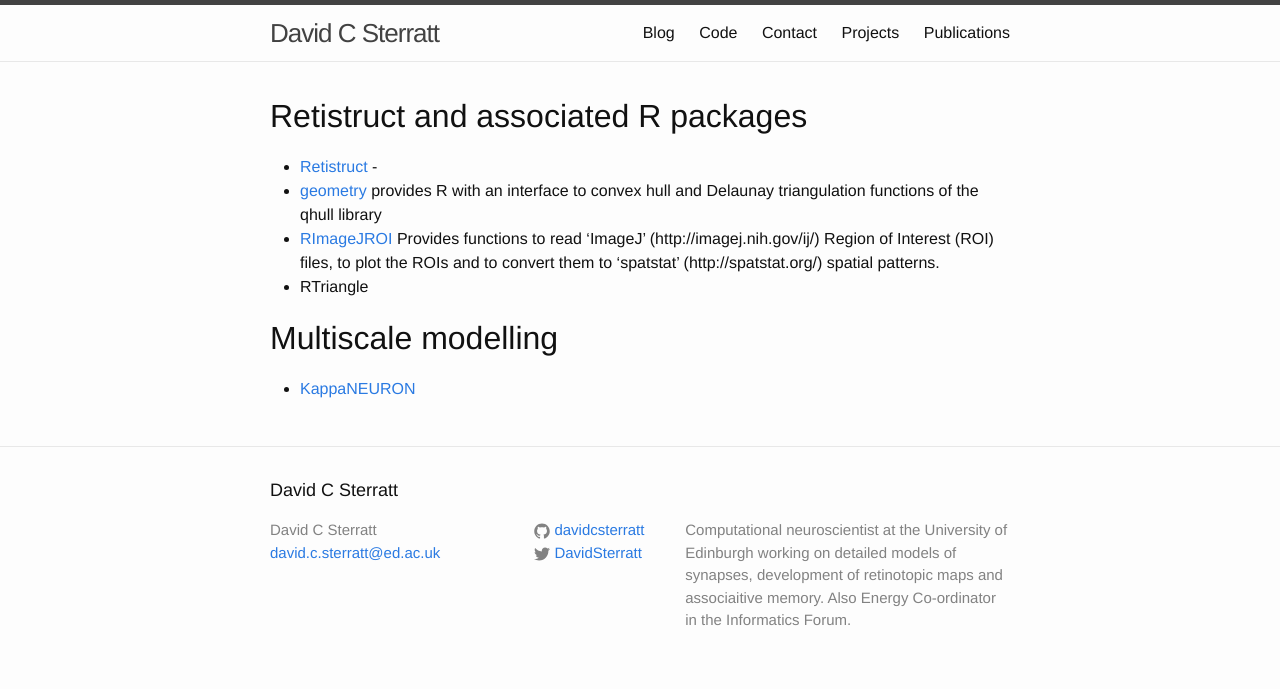
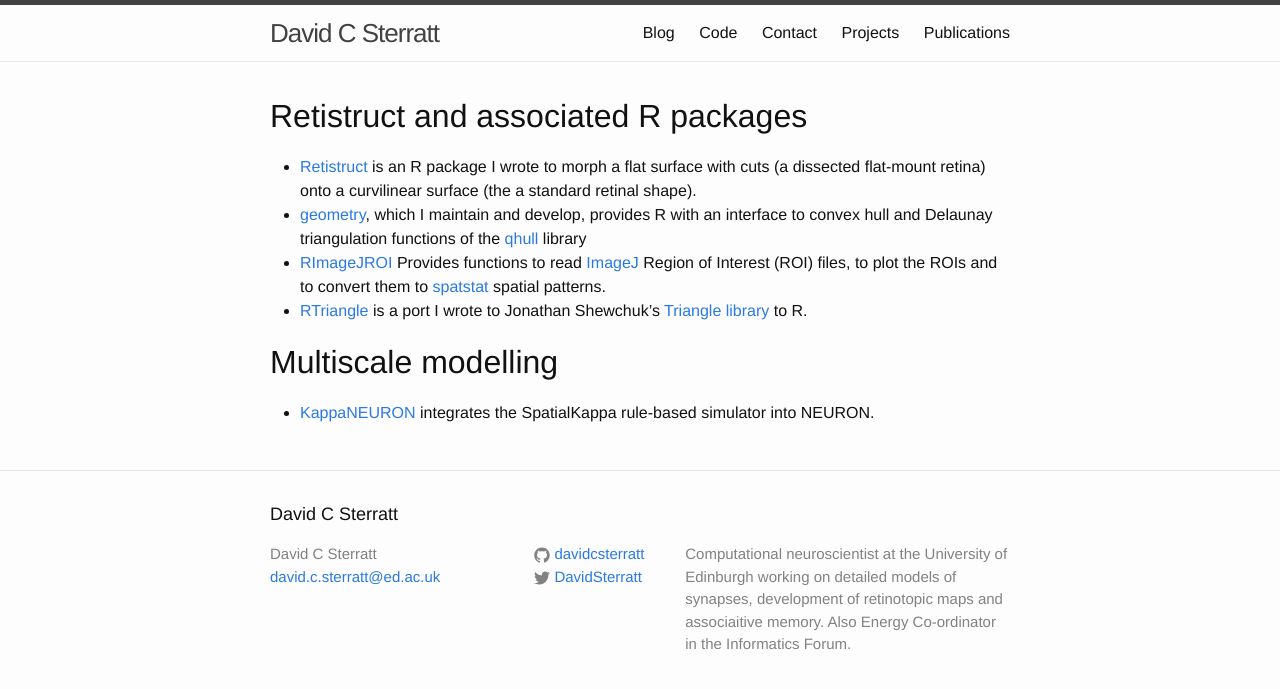
Before and after one commit to davidcsterratt/davidcsterratt.github.io, a Jekyll site: the page built from code.md, in a window 1280 px wide. Shown: the top 689 px of the page. Built offline with Jekyll 4.4.1, drawn with Linux system fonts in a browser that asks for light colours.

Commit message:
Filled out R and KappaNEURON sections

```diff
--- a/code.md
+++ b/code.md
@@ -6,16 +6,21 @@ permalink: /code/
 
 # Retistruct and associated R packages
 
-* [Retistruct](http://retistruct.r-forge.r-project.org/) -
-* [geometry](http://geometry.r-forge.r-project.org/) provides R with
-  an interface to convex hull and Delaunay triangulation functions of
-  the qhull library
+* [Retistruct](http://retistruct.r-forge.r-project.org/) is an R
+  package I wrote to morph a flat surface with cuts (a dissected
+  flat-mount retina) onto a curvilinear surface (the a standard
+  retinal shape).
+* [geometry](http://geometry.r-forge.r-project.org/), which I maintain
+  and develop, provides R with an interface to convex hull and
+  Delaunay triangulation functions of the [qhull](http://www.qhull.org) library
 * [RImageJROI](https://cran.r-project.org/web/packages/RImageJROI/index.html)
-  Provides functions to read 'ImageJ' (http://imagej.nih.gov/ij/)
+  Provides functions to read [ImageJ](http://imagej.nih.gov/ij/)
   Region of Interest (ROI) files, to plot the ROIs and to convert them
-  to 'spatstat' (http://spatstat.org/) spatial patterns.
-* RTriangle
+  to [spatstat](http://spatstat.org/) spatial patterns.
+* [RTriangle](https://cran.r-project.org/web/packages/RTriangle/index.html)
+  is a port I wrote to Jonathan Shewchuk's [Triangle library](http://www.cs.cmu.edu/~quake/triangle.html) to R.
 
 # Multiscale modelling
 
 * [KappaNEURON](https://github.com/davidcsterratt/KappaNEURON)
+  integrates the SpatialKappa rule-based simulator into NEURON.
```
